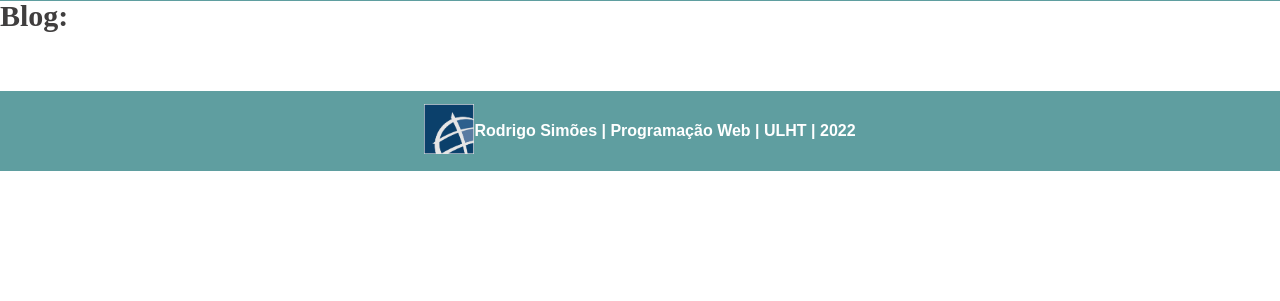
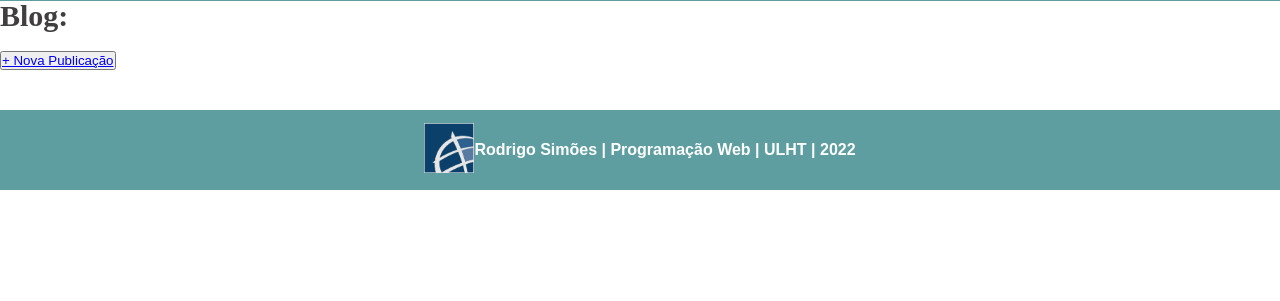
Before and after one commit to RodrigoSimoes-22001628/pw-projeto, a Django app: page /blog in a window 1280 px wide. Shown: the part 79-380 px from the top of the page. Run offline with Django 4.2, Linux system fonts and the light colour scheme; data that the repository does not hold is empty; parts of the project's set-up code (start-up, migrations or seed data) failed here and were passed over.

Commit message:
portfolio

```diff
--- a/portfolio/templates/portfolio/blog.html
+++ b/portfolio/templates/portfolio/blog.html
@@ -24,5 +24,5 @@
             </a>
         {% endfor %}
     </div>
-       <!--<button><a href="{% url 'portfolio:blog_nova' %}" class="btn btn-success btn-block">+ Nova Publicação</a></button> -->
+       <button><a href="{% url 'portfolio:blog_nova' %}" class="btn btn-success btn-block">+ Nova Publicação</a></button>
 {% endblock %}
```
